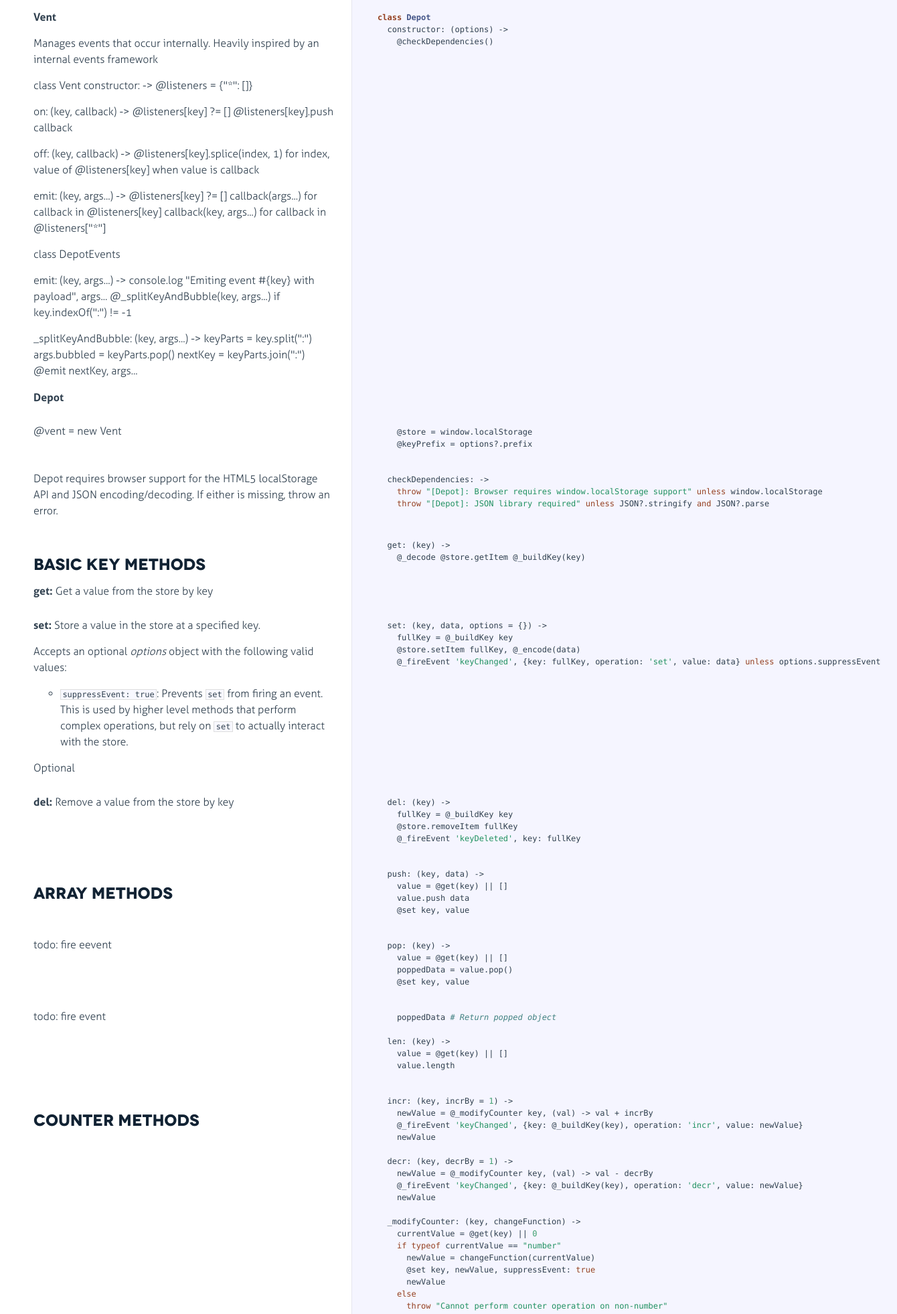
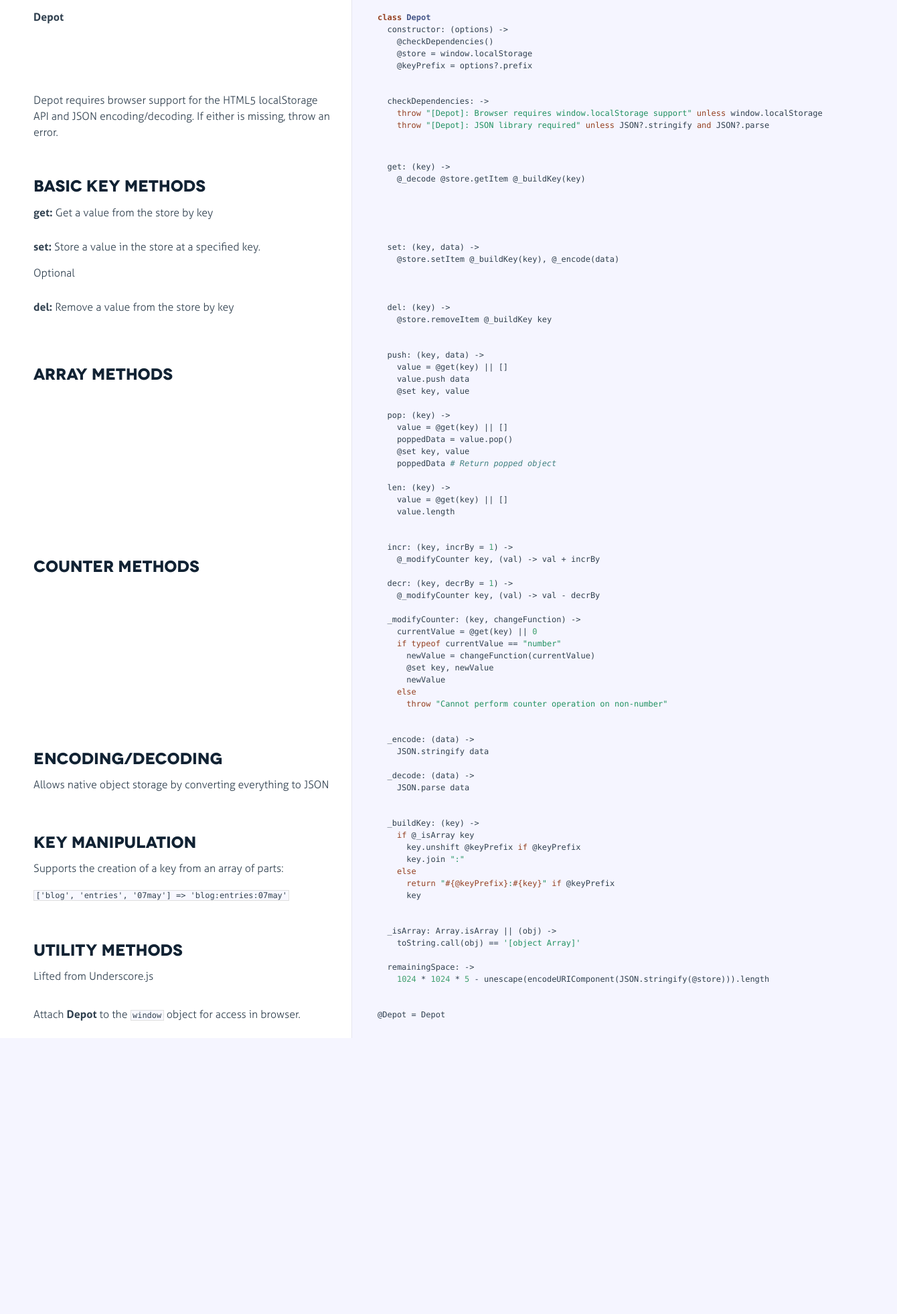
Before and after one commit to banterability/depot, a website: page docs/depot.html in a window 1280 px wide. Shown: the part 95-2057 px from the top of the page at 67% size, 1340 px wide, since content can reach past the window. After the commit the page ends 1645 px from the top, so only its background shows below. Drawn offline with Linux system fonts and the light colour scheme.

Commit message:
Remove events API
- Development will move to a new branch

```diff
--- a/docs/depot.html
+++ b/docs/depot.html
@@ -27,36 +27,15 @@
               <div class="pilwrap ">
                 <a class="pilcrow" href="#section-1">&#182;</a>
               </div>
-              <p><strong>Vent</strong></p>
-<p>Manages events that occur internally. Heavily inspired by an internal events framework </p>
-<p>class Vent
- constructor: -&gt;
-   @listeners = {&quot;*&quot;: []}</p>
-<p> on: (key, callback) -&gt;
-   @listeners[key] ?= []
-   @listeners[key].push callback</p>
-<p> off: (key, callback) -&gt;
-   @listeners[key].splice(index, 1) for index, value of @listeners[key] when value is callback</p>
-<p> emit: (key, args...) -&gt;
-   @listeners[key] ?= []
-   callback(args...) for callback in @listeners[key]
-   callback(key, args...) for callback in @listeners[&quot;*&quot;]</p>
-<p>class DepotEvents</p>
-<p> emit: (key, args...) -&gt;
-   console.log &quot;Emiting event #{key} with payload&quot;, args...
-   @_splitKeyAndBubble(key, args...) if key.indexOf(&quot;:&quot;) != -1</p>
-<p> _splitKeyAndBubble: (key, args...) -&gt;
-   keyParts = key.split(&quot;:&quot;)
-   args.bubbled = keyParts.pop()
-   nextKey = keyParts.join(&quot;:&quot;)
-   @emit nextKey, args...</p>
-<p><strong>Depot</strong></p>
+              <p><strong>Depot</strong></p>
 
             </div>
 
             <div class="content"><div class='highlight'><pre><span class="class"><span class="keyword">class</span> <span class="title">Depot</span></span>
   constructor: (options) -&gt;
-    <span class="property">@checkDependencies</span>()</pre></div></div>
+    <span class="property">@checkDependencies</span>()
+    <span class="property">@store</span> = window.localStorage
+    <span class="property">@keyPrefix</span> = options?.prefix</pre></div></div>
 
         </li>
 
@@ -66,22 +45,6 @@
 
               <div class="pilwrap ">
                 <a class="pilcrow" href="#section-2">&#182;</a>
-              </div>
-              <p>@vent = new Vent</p>
-
-            </div>
-
-            <div class="content"><div class='highlight'><pre>    <span class="property">@store</span> = window.localStorage
-    <span class="property">@keyPrefix</span> = options?.prefix</pre></div></div>
-
-        </li>
-
-
-        <li id="section-3">
-            <div class="annotation">
-
-              <div class="pilwrap ">
-                <a class="pilcrow" href="#section-3">&#182;</a>
               </div>
               <p>Depot requires browser support for the HTML5 localStorage API and JSON encoding/decoding. If either is missing, throw an error.</p>
 
@@ -94,11 +57,11 @@
         </li>
 
 
-        <li id="section-4">
+        <li id="section-3">
             <div class="annotation">
 
               <div class="pilwrap for-h2">
-                <a class="pilcrow" href="#section-4">&#182;</a>
+                <a class="pilcrow" href="#section-3">&#182;</a>
               </div>
               <h2>Basic key methods</h2>
 <p><strong>get:</strong> Get a value from the store by key</p>
@@ -111,25 +74,35 @@
         </li>
 
 
+        <li id="section-4">
+            <div class="annotation">
+
+              <div class="pilwrap ">
+                <a class="pilcrow" href="#section-4">&#182;</a>
+              </div>
+              <p><strong>set:</strong> Store a value in the store at a specified key.</p>
+<p>Optional</p>
+
+            </div>
+
+            <div class="content"><div class='highlight'><pre>  set: (key, data) -&gt;
+    <span class="property">@store</span>.setItem <span class="property">@_buildKey</span>(key), <span class="property">@_encode</span>(data)</pre></div></div>
+
+        </li>
+
+
         <li id="section-5">
             <div class="annotation">
 
               <div class="pilwrap ">
                 <a class="pilcrow" href="#section-5">&#182;</a>
               </div>
-              <p><strong>set:</strong> Store a value in the store at a specified key.</p>
-<p>Accepts an optional <em>options</em> object with the following valid values:</p>
-<ul>
-<li><code>suppressEvent: true</code>: Prevents <code>set</code> from firing an event. This is used by higher level methods that perform complex operations, but rely on <code>set</code> to actually interact with the store.</li>
-</ul>
-<p>Optional</p>
+              <p><strong>del:</strong> Remove a value from the store by key</p>
 
             </div>
 
-            <div class="content"><div class='highlight'><pre>  set: (key, data, options = {}) -&gt;
-    fullKey = <span class="property">@_buildKey</span> key
-    <span class="property">@store</span>.setItem fullKey, <span class="property">@_encode</span>(data)
-    <span class="property">@_fireEvent</span> <span class="string">'keyChanged'</span>, {key: fullKey, operation: <span class="string">'set'</span>, value: data} <span class="keyword">unless</span> options.suppressEvent</pre></div></div>
+            <div class="content"><div class='highlight'><pre>  del: (key) -&gt;
+    <span class="property">@store</span>.removeItem <span class="property">@_buildKey</span> key</pre></div></div>
 
         </li>
 
@@ -137,17 +110,27 @@
         <li id="section-6">
             <div class="annotation">
 
-              <div class="pilwrap ">
+              <div class="pilwrap for-h2">
                 <a class="pilcrow" href="#section-6">&#182;</a>
               </div>
-              <p><strong>del:</strong> Remove a value from the store by key</p>
+              <h2>Array methods</h2>
 
             </div>
 
-            <div class="content"><div class='highlight'><pre>  del: (key) -&gt;
-    fullKey = <span class="property">@_buildKey</span> key
-    <span class="property">@store</span>.removeItem fullKey
-    <span class="property">@_fireEvent</span> <span class="string">'keyDeleted'</span>, key: fullKey</pre></div></div>
+            <div class="content"><div class='highlight'><pre>  push: (key, data) -&gt;
+    value = <span class="property">@get</span>(key) || []
+    value.push data
+    <span class="property">@set</span> key, value
+
+  pop: (key) -&gt;
+    value = <span class="property">@get</span>(key) || []
+    poppedData = value.pop()
+    <span class="property">@set</span> key, value
+    poppedData <span class="comment"># Return popped object</span>
+
+  len: (key) -&gt;
+    value = <span class="property">@get</span>(key) || []
+    value.length</pre></div></div>
 
         </li>
 
@@ -158,14 +141,24 @@
               <div class="pilwrap for-h2">
                 <a class="pilcrow" href="#section-7">&#182;</a>
               </div>
-              <h2>Array methods</h2>
+              <h2>Counter methods</h2>
 
             </div>
 
-            <div class="content"><div class='highlight'><pre>  push: (key, data) -&gt;
-    value = <span class="property">@get</span>(key) || []
-    value.push data
-    <span class="property">@set</span> key, value</pre></div></div>
+            <div class="content"><div class='highlight'><pre>  incr: (key, incrBy = <span class="number">1</span>) -&gt;
+    <span class="property">@_modifyCounter</span> key, (val) -&gt; val + incrBy
+
+  decr: (key, decrBy = <span class="number">1</span>) -&gt;
+    <span class="property">@_modifyCounter</span> key, (val) -&gt; val - decrBy
+
+  _modifyCounter: (key, changeFunction) -&gt;
+    currentValue = <span class="property">@get</span>(key) || <span class="number">0</span>
+    <span class="keyword">if</span> <span class="keyword">typeof</span> currentValue == <span class="string">"number"</span>
+      newValue = changeFunction(currentValue)
+      <span class="property">@set</span> key, newValue
+      newValue
+    <span class="keyword">else</span>
+      <span class="keyword">throw</span> <span class="string">"Cannot perform counter operation on non-number"</span></pre></div></div>
 
         </li>
 
@@ -173,77 +166,8 @@
         <li id="section-8">
             <div class="annotation">
 
-              <div class="pilwrap ">
+              <div class="pilwrap for-h2">
                 <a class="pilcrow" href="#section-8">&#182;</a>
-              </div>
-              <p>todo: fire eevent</p>
-
-            </div>
-
-            <div class="content"><div class='highlight'><pre>  pop: (key) -&gt;
-    value = <span class="property">@get</span>(key) || []
-    poppedData = value.pop()
-    <span class="property">@set</span> key, value</pre></div></div>
-
-        </li>
-
-
-        <li id="section-9">
-            <div class="annotation">
-
-              <div class="pilwrap ">
-                <a class="pilcrow" href="#section-9">&#182;</a>
-              </div>
-              <p>todo: fire event</p>
-
-            </div>
-
-            <div class="content"><div class='highlight'><pre>    poppedData <span class="comment"># Return popped object</span>
-
-  len: (key) -&gt;
-    value = <span class="property">@get</span>(key) || []
-    value.length</pre></div></div>
-
-        </li>
-
-
-        <li id="section-10">
-            <div class="annotation">
-
-              <div class="pilwrap for-h2">
-                <a class="pilcrow" href="#section-10">&#182;</a>
-              </div>
-              <h2>Counter methods</h2>
-
-            </div>
-
-            <div class="content"><div class='highlight'><pre>  incr: (key, incrBy = <span class="number">1</span>) -&gt;
-    newValue = <span class="property">@_modifyCounter</span> key, (val) -&gt; val + incrBy
-    <span class="property">@_fireEvent</span> <span class="string">'keyChanged'</span>, {key: <span class="property">@_buildKey</span>(key), operation: <span class="string">'incr'</span>, value: newValue}
-    newValue
-
-  decr: (key, decrBy = <span class="number">1</span>) -&gt;
-    newValue = <span class="property">@_modifyCounter</span> key, (val) -&gt; val - decrBy
-    <span class="property">@_fireEvent</span> <span class="string">'keyChanged'</span>, {key: <span class="property">@_buildKey</span>(key), operation: <span class="string">'decr'</span>, value: newValue}
-    newValue
-
-  _modifyCounter: (key, changeFunction) -&gt;
-    currentValue = <span class="property">@get</span>(key) || <span class="number">0</span>
-    <span class="keyword">if</span> <span class="keyword">typeof</span> currentValue == <span class="string">"number"</span>
-      newValue = changeFunction(currentValue)
-      <span class="property">@set</span> key, newValue, suppressEvent: <span class="literal">true</span>
-      newValue
-    <span class="keyword">else</span>
-      <span class="keyword">throw</span> <span class="string">"Cannot perform counter operation on non-number"</span></pre></div></div>
-
-        </li>
-
-
-        <li id="section-11">
-            <div class="annotation">
-
-              <div class="pilwrap for-h2">
-                <a class="pilcrow" href="#section-11">&#182;</a>
               </div>
               <h2>Encoding/decoding</h2>
 <p>Allows native object storage by converting everything to JSON</p>
@@ -259,11 +183,11 @@
         </li>
 
 
-        <li id="section-12">
+        <li id="section-9">
             <div class="annotation">
 
               <div class="pilwrap for-h2">
-                <a class="pilcrow" href="#section-12">&#182;</a>
+                <a class="pilcrow" href="#section-9">&#182;</a>
               </div>
               <h2>Key manipulation</h2>
 <p>Supports the creation of a key from an array of parts:</p>
@@ -282,31 +206,13 @@
         </li>
 
 
-        <li id="section-13">
+        <li id="section-10">
             <div class="annotation">
 
               <div class="pilwrap for-h2">
-                <a class="pilcrow" href="#section-13">&#182;</a>
+                <a class="pilcrow" href="#section-10">&#182;</a>
               </div>
               <h2>Utility methods</h2>
-
-            </div>
-
-            <div class="content"><div class='highlight'><pre>  _fireEvent: (eventName, detail) -&gt;</pre></div></div>
-
-        </li>
-
-
-        <li id="section-14">
-            <div class="annotation">
-
-              <div class="pilwrap ">
-                <a class="pilcrow" href="#section-14">&#182;</a>
-              </div>
-              <p>detail.eventType = eventName
-e = {&#39;hey&#39;}
-e = new CustomEvent &#39;depot:keyEvent&#39;, {detail} // doesn&#39;t work with phantom apparently
-window.dispatchEvent(e)</p>
 <p>Lifted from Underscore.js</p>
 
             </div>
@@ -320,11 +226,11 @@ window.dispatchEvent(e)</p>
         </li>
 
 
-        <li id="section-15">
+        <li id="section-11">
             <div class="annotation">
 
               <div class="pilwrap ">
-                <a class="pilcrow" href="#section-15">&#182;</a>
+                <a class="pilcrow" href="#section-11">&#182;</a>
               </div>
               <p>Attach <strong>Depot</strong> to the <code>window</code> object for access in browser.</p>
 
--- a/package.json
+++ b/package.json
@@ -1,6 +1,6 @@
 {
   "name": "depot",
-  "version": "0.9.0",
+  "version": "0.10.0",
   "scripts": {
     "test": "mocha-phantomjs test/mocha.html"
   },
```
Also changed, not shown: test/src/depot.coffee (+0 -2 lines), README.md, build/depot.js, test/build/depot.js, 1 other file.
